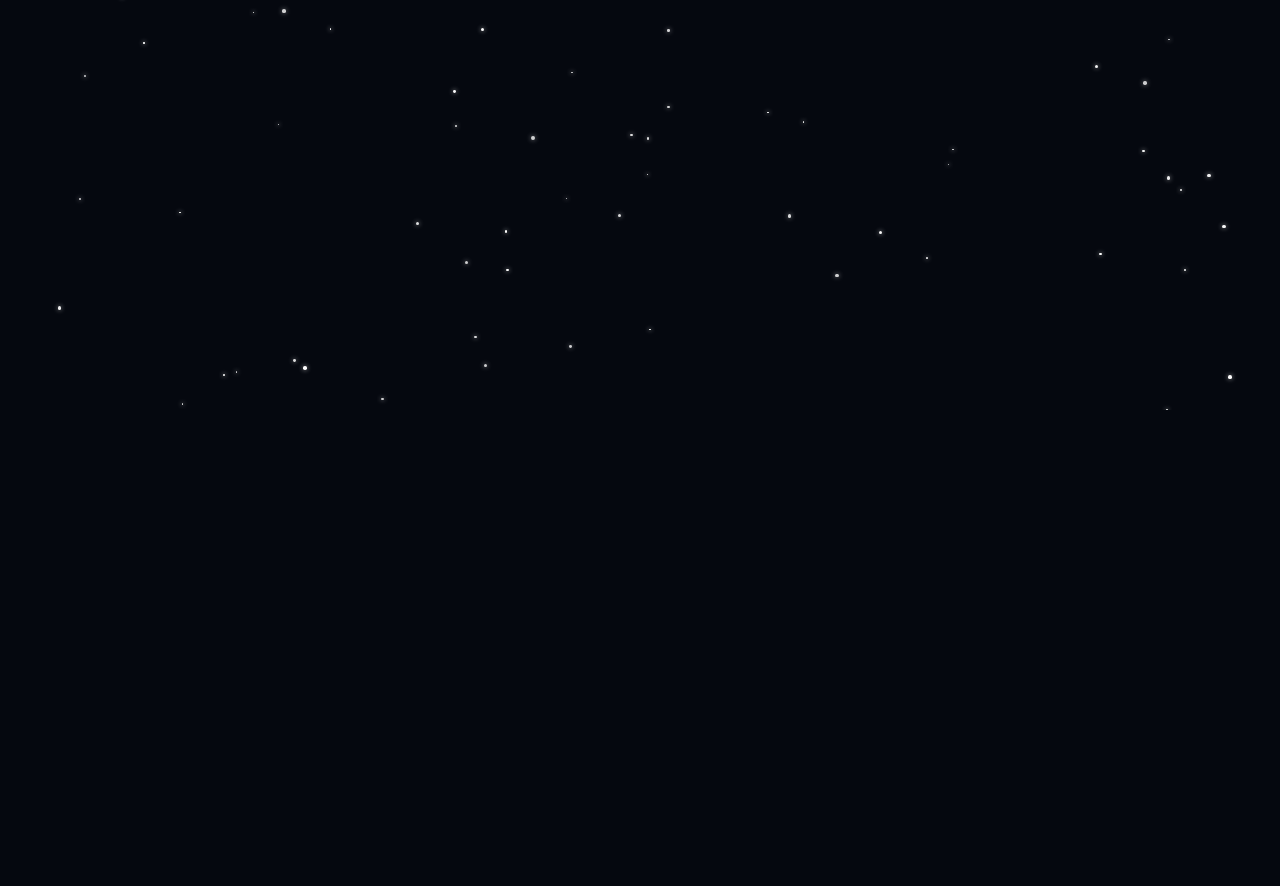
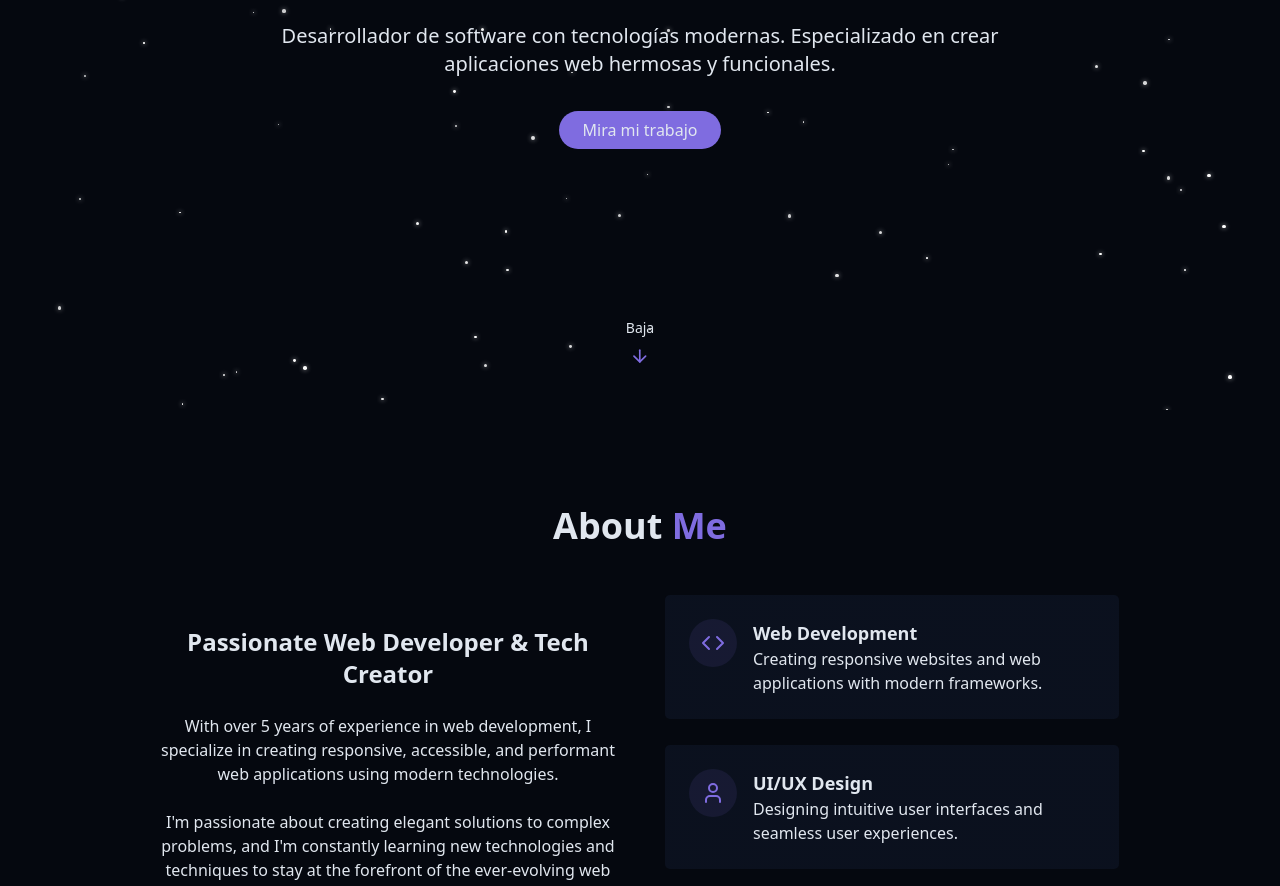
Before and after one commit to DeusNoctifer/Portafolio-React-Tailwind, a React (Vite) app: page / in a window 1280 px wide. Shown: the part 390-1276 px from the top of the page. Before the commit the page ends 800 px from the top, so only its background shows below. Built offline with nearby package versions, Linux system fonts and the light colour scheme.

Commit message:
Componentes de about y skills

```diff
--- /dev/null
+++ b/src/components/AboutMe.jsx
@@ -0,0 +1,97 @@
+import { Briefcase, Code, User } from "lucide-react";
+import cvPdf from "@/assets/cv.pdf";
+
+export const AboutSection = () => {
+  return (
+    <section id="about" className="py-24 px-4 relative">
+      {" "}
+      <div className="container mx-auto max-w-5xl">
+        <h2 className="text-3xl md:text-4xl font-bold mb-12 text-center">
+          About <span className="text-primary"> Me</span>
+        </h2>
+
+        <div className="grid grid-cols-1 md:grid-cols-2 gap-12 items-center">
+          <div className="space-y-6">
+            <h3 className="text-2xl font-semibold">
+              Passionate Web Developer & Tech Creator
+            </h3>
+
+            <p className="text-muted-foreground">
+              With over 5 years of experience in web development, I specialize
+              in creating responsive, accessible, and performant web
+              applications using modern technologies.
+            </p>
+
+            <p className="text-muted-foreground">
+              I'm passionate about creating elegant solutions to complex
+              problems, and I'm constantly learning new technologies and
+              techniques to stay at the forefront of the ever-evolving web
+              landscape.
+            </p>
+
+            <div className="flex flex-col sm:flex-row gap-4 pt-4 justify-center">
+              <a href="#contact" className="cosmic-button">
+                {" "}
+                Get In Touch
+              </a>
+
+              <a
+                href={cvPdf}
+                download="CV_JUAN_MANUEL_VALENCIA_1033179717.pdf"
+                className="px-6 py-2 rounded-full border border-primary text-primary hover:bg-primary/10 transition-colors duration-300"
+              >
+                Download CV
+              </a>
+            </div>
+          </div>
+
+          <div className="grid grid-cols-1 gap-6">
+            <div className="gradient-border p-6 card-hover">
+              <div className="flex items-start gap-4">
+                <div className="p-3 rounded-full bg-primary/10">
+                  <Code className="h-6 w-6 text-primary" />
+                </div>
+                <div className="text-left">
+                  <h4 className="font-semibold text-lg"> Web Development</h4>
+                  <p className="text-muted-foreground">
+                    Creating responsive websites and web applications with
+                    modern frameworks.
+                  </p>
+                </div>
+              </div>
+            </div>
+            <div className="gradient-border p-6 card-hover">
+              <div className="flex items-start gap-4">
+                <div className="p-3 rounded-full bg-primary/10">
+                  <User className="h-6 w-6 text-primary" />
+                </div>
+                <div className="text-left">
+                  <h4 className="font-semibold text-lg">UI/UX Design</h4>
+                  <p className="text-muted-foreground">
+                    Designing intuitive user interfaces and seamless user
+                    experiences.
+                  </p>
+                </div>
+              </div>
+            </div>
+            <div className="gradient-border p-6 card-hover">
+              <div className="flex items-start gap-4">
+                <div className="p-3 rounded-full bg-primary/10">
+                  <Briefcase className="h-6 w-6 text-primary" />
+                </div>
+
+                <div className="text-left">
+                  <h4 className="font-semibold text-lg">Project Management</h4>
+                  <p className="text-muted-foreground">
+                    Leading projects from conception to completion with agile
+                    methodologies.
+                  </p>
+                </div>
+              </div>
+            </div>
+          </div>
+        </div>
+      </div>
+    </section>
+  );
+};
--- /dev/null
+++ b/src/components/MainSection.jsx
@@ -0,0 +1,39 @@
+import { ArrowDown } from "lucide-react";
+
+export const MainSection = () => {
+    return (
+        <section id="inicio" className="relative min-h-screen flex flex-col items-center justify-center px-4">
+
+            <div className="container max-w-4xl mx-auto text-center z-10">
+                <div className="space-y-6">
+                <h1 className="text-4xl md:text-6xl font-bold tracking-tight">
+                    <span className="opacity-0 animate-fade-in"> Hola, soy</span>
+                    <span className="text-primary opacity-0 animate-fade-in-delay-1">
+                    {" "}
+                    Juan Manuel
+                    </span>
+                    <span className="text-gradient ml-2 opacity-0 animate-fade-in-delay-2">
+                    {" "}
+                    Valencia
+                    </span>
+                </h1>
+
+                <p className="text-lg md:text-xl text-muted-foreground max-2-2xl mx-auto opacity-0 animate-fade-in-delay-3">
+                    Desarrollador de software con tecnologías modernas. Especializado en crear aplicaciones web hermosas y funcionales.
+                </p>
+
+                <div className="pt-4 opacity-0 animate-fade-in-delay-4">
+                    <a href="#projects" className="cosmic-button">
+                        Mira mi trabajo
+                    </a>
+                </div>
+                </div>
+            </div>
+
+            <div className="absolute bottom-8 left-1/2 transform -translate-x-1/2 flex flex-col items-center animate-bounce">
+                <span className="text-sm text-muted-foreground mb-2"> Baja </span>
+                <ArrowDown className="h-5 w-5 text-primary" />
+            </div>
+        </section>
+  );
+};
--- /dev/null
+++ b/src/components/SkillsSection.jsx
@@ -0,0 +1,85 @@
+import { useState } from "react";
+import { cn } from "@/lib/utils";
+
+const skills = [
+  // Frontend
+  { name: "HTML/CSS", level: 95, category: "frontend" },
+  { name: "JavaScript", level: 80, category: "frontend" },
+  { name: "React", level: 60, category: "frontend" },
+  { name: "TypeScript", level: 70, category: "frontend" },
+  { name: "Tailwind CSS", level: 90, category: "frontend" },
+
+  // Backend
+  { name: "Django", level: 90, category: "backend" },
+  { name: "Python", level: 80, category: "backend" },
+  { name: "Node.js", level: 60, category: "backend" },
+  { name: "Express", level: 80, category: "backend" },
+  { name: "Mysql/MariaDB", level: 90, category: "backend" },
+  { name: "PostgreSQL", level: 80, category: "backend" },
+
+  // Tools
+  { name: "Git", level: 95, category: "tools" },
+  { name: "Docker", level: 80, category: "tools" },
+  { name: "Linux", level: 95, category: "tools" },
+];
+
+const categories = ["all", "frontend", "backend", "tools"];
+
+export const SkillsSection = () => {
+  const [activeCategory, setActiveCategory] = useState("all");
+
+  const filteredSkills = skills.filter(
+    (skill) => activeCategory === "all" || skill.category === activeCategory
+  );
+  return (
+    <section id="skills" className="py-24 px-4 relative bg-secondary/30">
+      <div className="container mx-auto max-w-5xl">
+        <h2 className="text-3xl md:text-4xl font-bold mb-12 text-center">
+          Mis <span className="text-primary"> Habilidades</span>
+        </h2>
+
+        <div className="flex flex-wrap justify-center gap-4 mb-12">
+          {categories.map((category, key) => (
+            <button
+              key={key}
+              onClick={() => setActiveCategory(category)}
+              className={cn(
+                "px-5 py-2 rounded-full transition-colors duration-300 capitalize",
+                activeCategory === category
+                  ? "bg-primary text-primary-foreground"
+                  : "bg-secondary/70 text-forefround hover:bd-secondary"
+              )}
+            >
+              {category}
+            </button>
+          ))}
+        </div>
+
+        <div className="grid grid-cols-1 sm:grid-cols-2 lg:grid-cols-3 gap-6">
+          {filteredSkills.map((skill, key) => (
+            <div
+              key={key}
+              className="bg-card p-6 rounded-lg shadow-xs card-hover"
+            >
+              <div className="text-left mb-4">
+                <h3 className="font-semibold text-lg"> {skill.name}</h3>
+              </div>
+              <div className="w-full bg-secondary/50 h-2 rounded-full overflow-hidden">
+                <div
+                  className="bg-primary h-2 rounded-full origin-left animate-[grow_1.5s_ease-out]"
+                  style={{ width: skill.level + "%" }}
+                />
+              </div>
+
+              <div className="text-right mt-1">
+                <span className="text-sm text-muted-foreground">
+                  {skill.level}%
+                </span>
+              </div>
+            </div>
+          ))}
+        </div>
+      </div>
+    </section>
+  );
+};
--- a/src/pages/Home.jsx
+++ b/src/pages/Home.jsx
@@ -1,6 +1,9 @@
 import { StarBackground } from "@/components/StarBackground";
 import { ThemeToggle } from "@/components/ThemeToggle";
-import { Navbar } from "../components/Navbar";
+import { Navbar } from "@/components/Navbar";
+import { MainSection } from "@/components/MainSection";
+import { AboutSection } from "@/components/AboutMe";
+import { SkillsSection } from "@/components/SkillsSection";
 
 export const Home = () => {
     return (
@@ -15,6 +18,12 @@
             <Navbar />
 
             {/* Main Content */}
+            <main>
+                <MainSection />
+                <AboutSection />
+                <SkillsSection />
+            </main>
+
             {/* Footer */}
         </div>
     );
```
Also changed, not shown: 1 other file (tests, documents, lock files or other folders).
